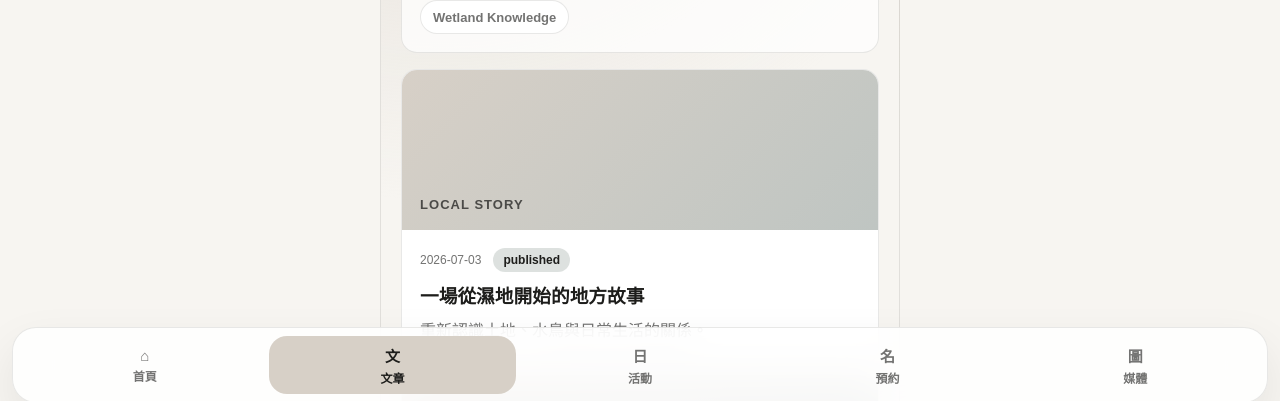
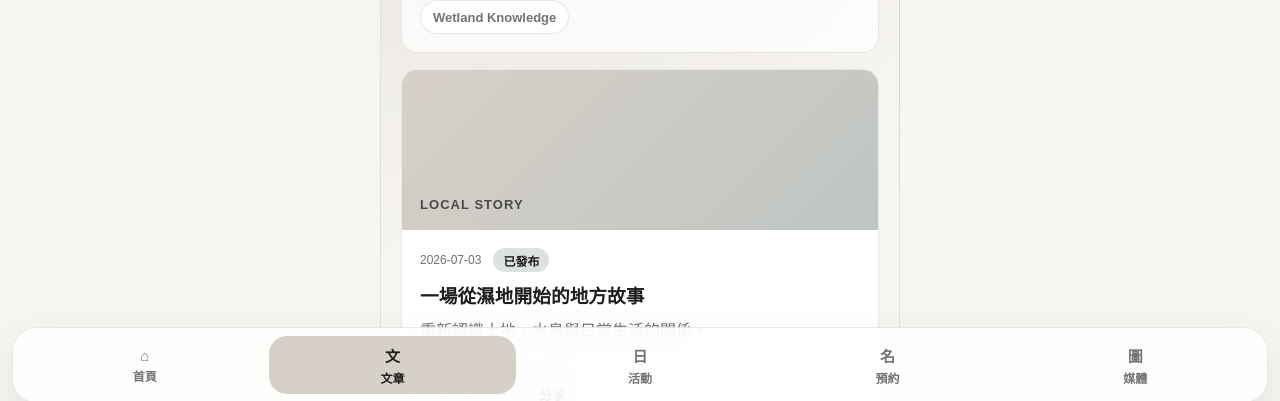
Before and after one commit to kimbridge1313-cpu/lam-mobile-cms, a React (Vite) app: page /admin/articles in a window 1280 px wide. Shown: the part 385-786 px from the top of the page. Built offline with nearby package versions, Linux system fonts and the light colour scheme.

Commit message:
Add article detail and edit links

```diff
--- a/src/admin/ArticleManager.jsx
+++ b/src/admin/ArticleManager.jsx
@@ -1,5 +1,11 @@
 import { Link } from "react-router-dom";
 import { articleCategories, recentArticles } from "../data/mockData.js";
+
+const statusLabel = {
+  published: "已發布",
+  draft: "草稿",
+  archived: "已下架"
+};
 
 export default function ArticleManager() {
   return (
@@ -32,14 +38,21 @@ export default function ArticleManager() {
       <section className="stack-list">
         {recentArticles.map((article) => (
           <article className="manager-card" key={article.id}>
+            <Link to={`/admin/articles/${article.slug}`} className="manager-card-link">
               <div className="manager-card-media">{article.category}</div>
               <div className="manager-card-body">
                 <div className="meta-row">
                   <span>{article.updatedAt}</span>
-                <span className={`status-pill status-${article.status}`}>{article.status}</span>
+                  <span className={`status-pill status-${article.status}`}>{statusLabel[article.status] || article.status}</span>
                 </div>
                 <h3>{article.title}</h3>
                 <p>{article.excerpt}</p>
+              </div>
+            </Link>
+            <div className="card-actions manager-card-actions">
+              <Link to={`/admin/articles/${article.slug}`}>查看</Link>
+              <Link to={`/admin/articles/${article.slug}/edit`}>編輯</Link>
+              <button type="button">分享</button>
             </div>
           </article>
         ))}
```
Lines whose indentation alone changed are shown as unchanged.
